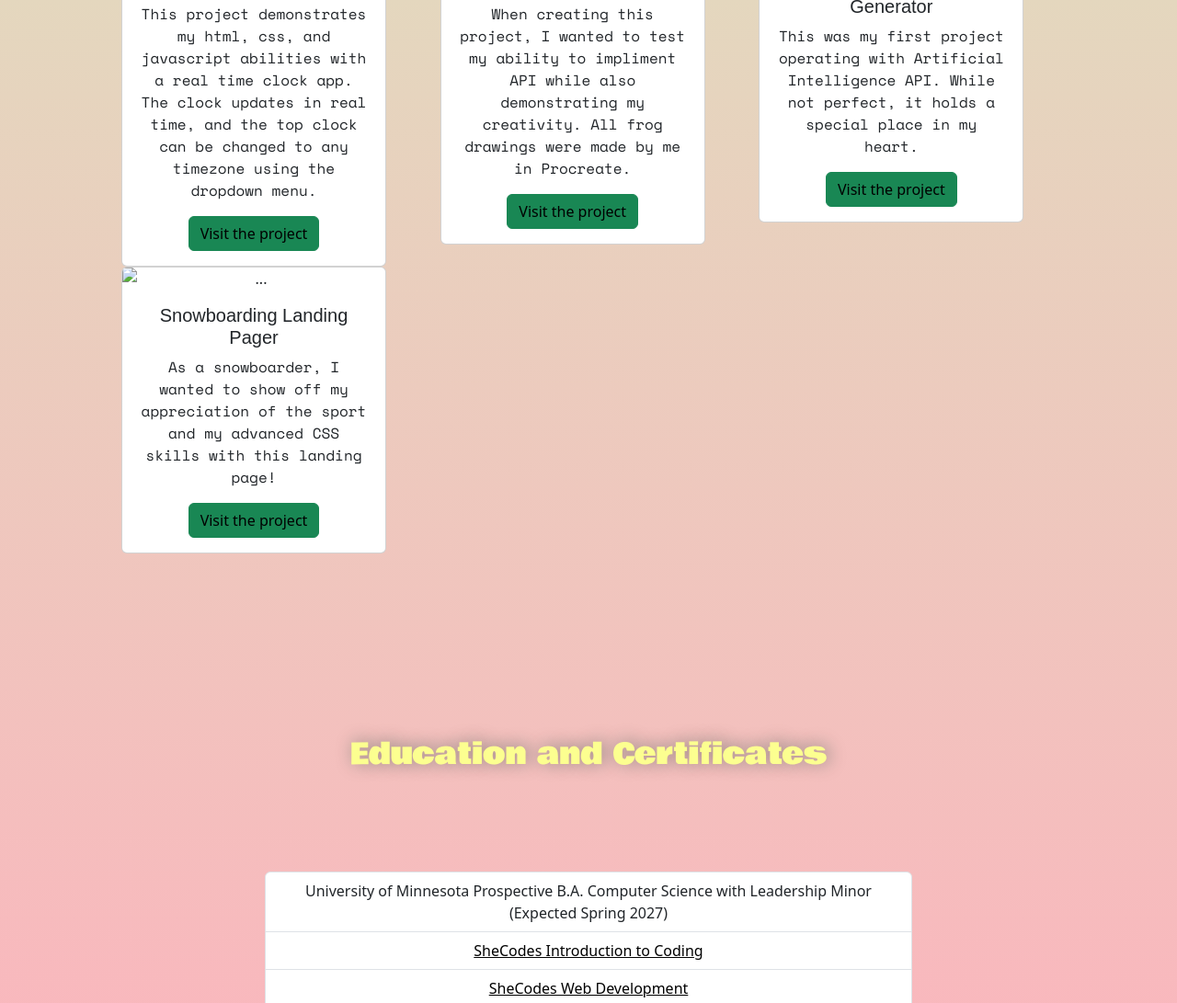
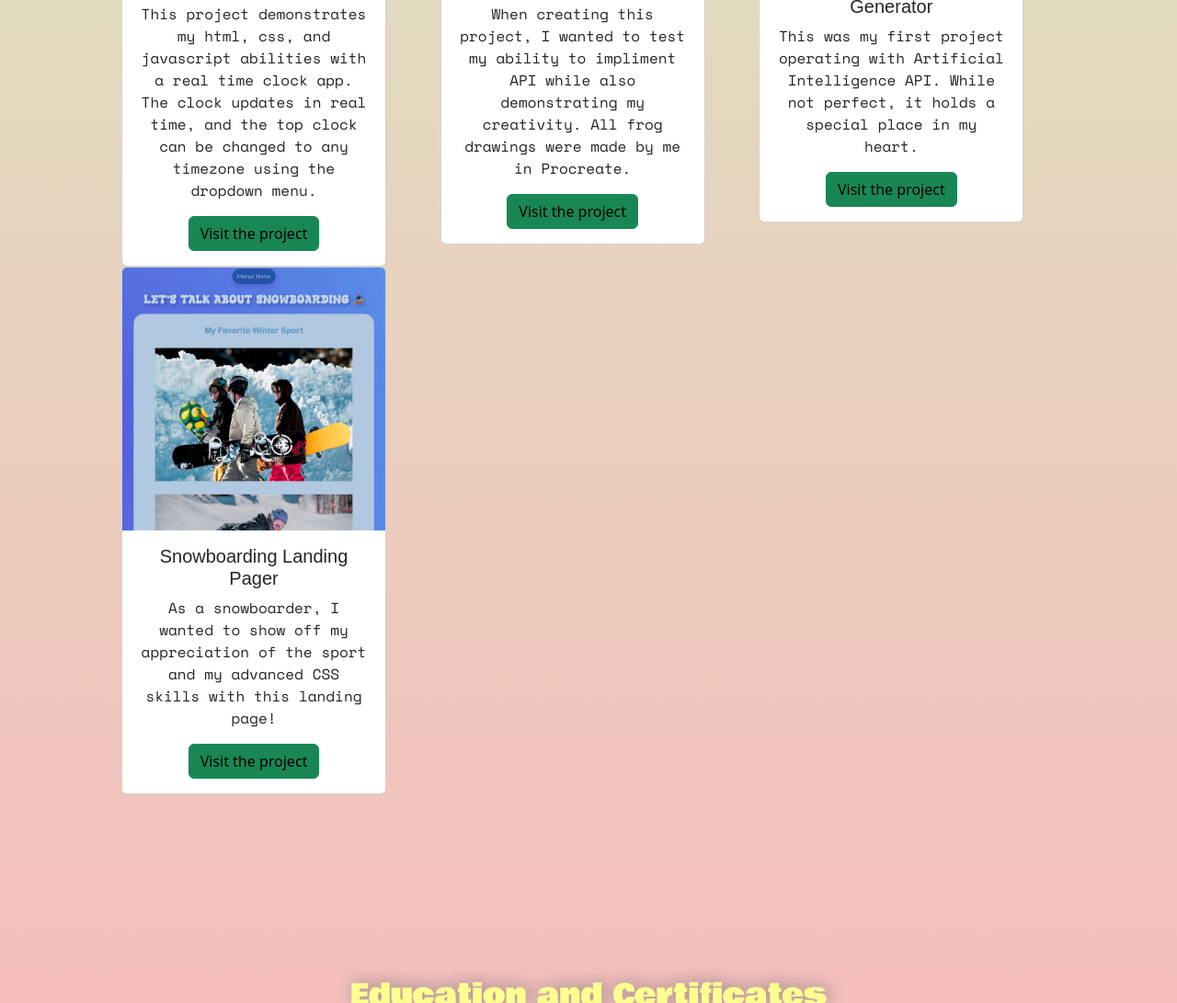
Before and after one commit to kiweeherman/Kiwi-Portfolio, a plain HTML site: page index.html in a window 1280 px wide. Shown: the part 1432-2523 px from the top of the page at 92% size. Drawn offline with nearby package versions, Linux system fonts and the light colour scheme; a script that the page names is missing.

Commit message:
Fixes for image that was too large

```diff
--- a/index.html
+++ b/index.html
@@ -154,7 +154,7 @@
             <div class="col">
               <div class="card" style="width: 18rem">
                 <img
-                  src="img/snowboard-page.png"
+                  src="img/snowboard-page.jpg"
                   class="card-img-top"
                   alt="..."
                 />
```
Also changed, not shown: img/snowboard-page.jpg (added), 2 other files.
